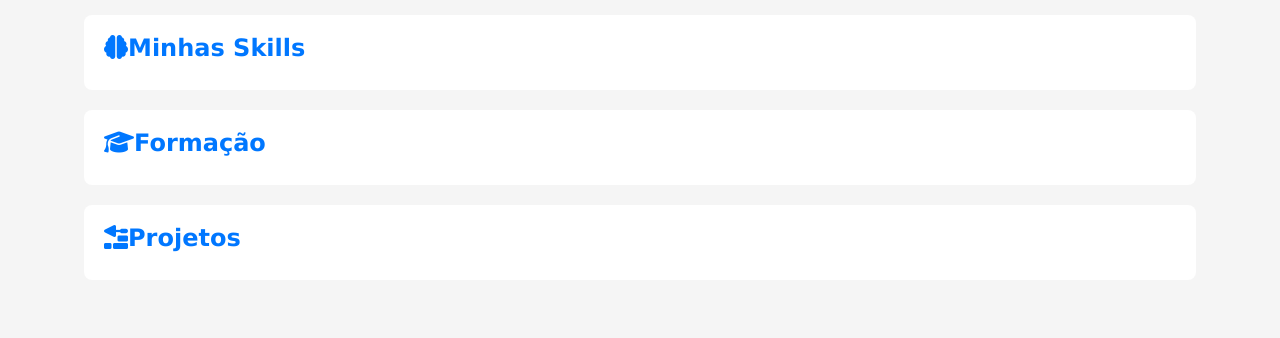
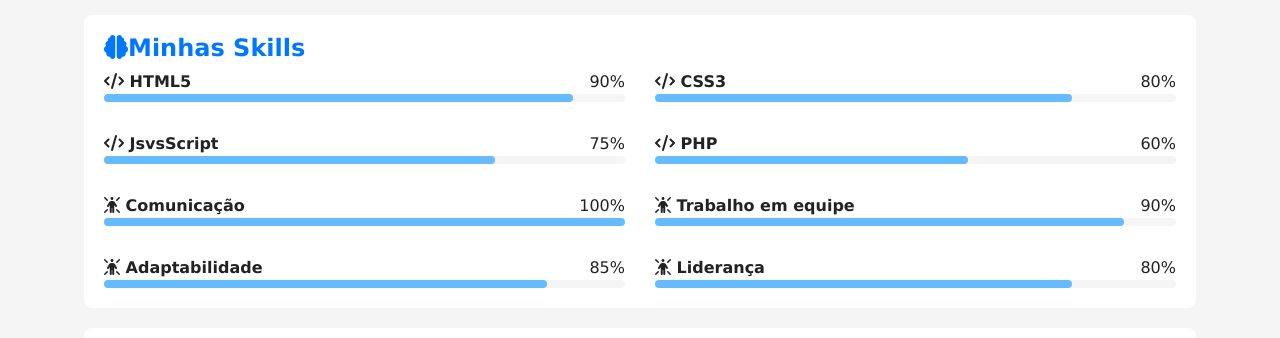
Before and after one commit to viniqueirozbastos/projeto-portfolio, a plain HTML site: page index.html in a window 1280 px wide. Shown: the part 913-1251 px from the top of the page. Before the commit the page ends 1213 px from the top, so only its background shows below. Drawn offline with Linux system fonts and the light colour scheme.

Commit message:
skills criadas

```diff
--- a/estilos/style.css
+++ b/estilos/style.css
@@ -143,3 +143,44 @@
   height: 100%;
   border-radius: 8px;
 }
+
+#skill-container {
+  display: grid;
+  grid-template-columns: 1fr;
+  gap: 30px;
+}
+
+#skill-container .info {
+  display: flex;
+  justify-content: space-between;
+  align-items: center;
+}
+
+#skill-container .nome {
+  font-weight: bold;
+  color: var(--texto);
+}
+
+#skill-container .porcent {
+  font-weight: bold;
+  color: var(--destaque);
+}
+
+#skill-container .barra {
+  width: 100%;
+  height: 8px;
+  background-color: var(--fundo-principal);
+  border-radius: 4px;
+}
+
+#skill-container .progresso {
+  height: 100%;
+  background-color: var(--destaque-inverso);
+  border-radius: 4px;
+}
+
+@media screen and (min-width: 768px) {
+  #skill-container {
+    grid-template-columns: 1fr 1fr;
+  }
+}
--- a/index.html
+++ b/index.html
@@ -48,6 +48,129 @@
 
             <article id="skills">
                 <h2><i class="fa-solid fa-brain"></i>Minhas Skills</h2>
+
+               <div id="skill-container">
+                <div class="item">
+                    <div class="info">
+                        <span class="nome">
+                            <i class="fa-solid fa-code"></i> HTML5
+                        </span>
+                        <span class="porcrnt">
+                            90%
+                        </span>
+
+                    </div>
+                    <div class="barra">
+                         <div class="progresso" style="width: 90%;"></div>
+                    </div>
+                </div>
+
+                <div class="item">
+                    <div class="info">
+                        <span class="nome">
+                            <i class="fa-solid fa-code"></i> CSS3
+                        </span>
+                        <span class="porcrnt">
+                            80%
+                        </span>
+
+                    </div>
+                    <div class="barra">
+                         <div class="progresso" style="width: 80%;"></div>
+                    </div>
+                </div>
+
+                <div class="item">
+                    <div class="info">
+                        <span class="nome">
+                            <i class="fa-solid fa-code"></i> JsvsScript
+                        </span>
+                        <span class="porcrnt">
+                            75%
+                        </span>
+
+                    </div>
+                    <div class="barra">
+                         <div class="progresso" style="width: 75%;"></div>
+                    </div>
+                </div>
+
+                <div class="item">
+                    <div class="info">
+                        <span class="nome">
+                            <i class="fa-solid fa-code"></i> PHP
+                        </span>
+                        <span class="porcrnt">
+                            60%
+                        </span>
+
+                    </div>
+                    <div class="barra">
+                         <div class="progresso" style="width: 60%;"></div>
+                    </div>
+                </div>
+
+                <div class="item">
+                    <div class="info">
+                        <span class="nome">
+                            <i class="fa-solid fa-person-rays"></i> Comunicação
+                        </span>
+                        <span class="porcrnt">
+                            100%
+                        </span>
+
+                    </div>
+                    <div class="barra">
+                         <div class="progresso" style="width: 100%;"></div>
+                    </div>
+                </div>
+
+                <div class="item">
+                    <div class="info">
+                        <span class="nome">
+                            <i class="fa-solid fa-person-rays"></i> Trabalho em equipe
+                        </span>
+                        <span class="porcrnt">
+                            90%
+                        </span>
+
+                    </div>
+                    <div class="barra">
+                         <div class="progresso" style="width: 90%;"></div>
+                    </div>
+                </div>
+
+                <div class="item">
+                    <div class="info">
+                        <span class="nome">
+                            <i class="fa-solid fa-person-rays"></i> Adaptabilidade
+                        </span>
+                        <span class="porcrnt">
+                            85%
+                        </span>
+
+                    </div>
+                    <div class="barra">
+                         <div class="progresso" style="width: 85%;"></div>
+                    </div>
+                </div>
+
+                <div class="item">
+                    <div class="info">
+                        <span class="nome">
+                            <i class="fa-solid fa-person-rays"></i> Liderança
+                        </span>
+                        <span class="porcrnt">
+                            80%
+                        </span>
+
+                    </div>
+                    <div class="barra">
+                         <div class="progresso" style="width: 80%;"></div>
+                    </div>
+                </div>
+
+               </div>
             </article> <!-- Fim article#skills -->
 
             <article id="formacao">
```
